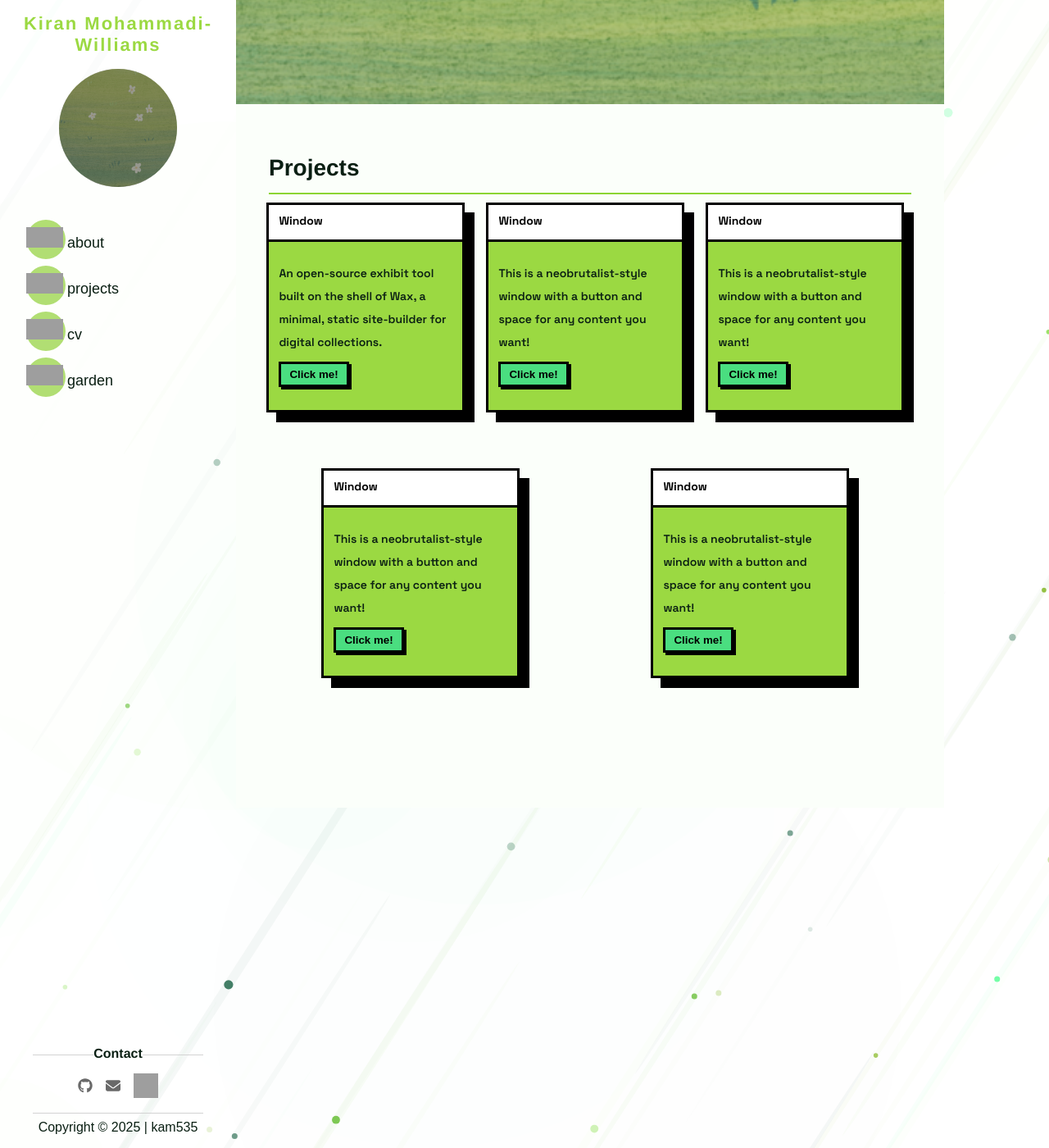
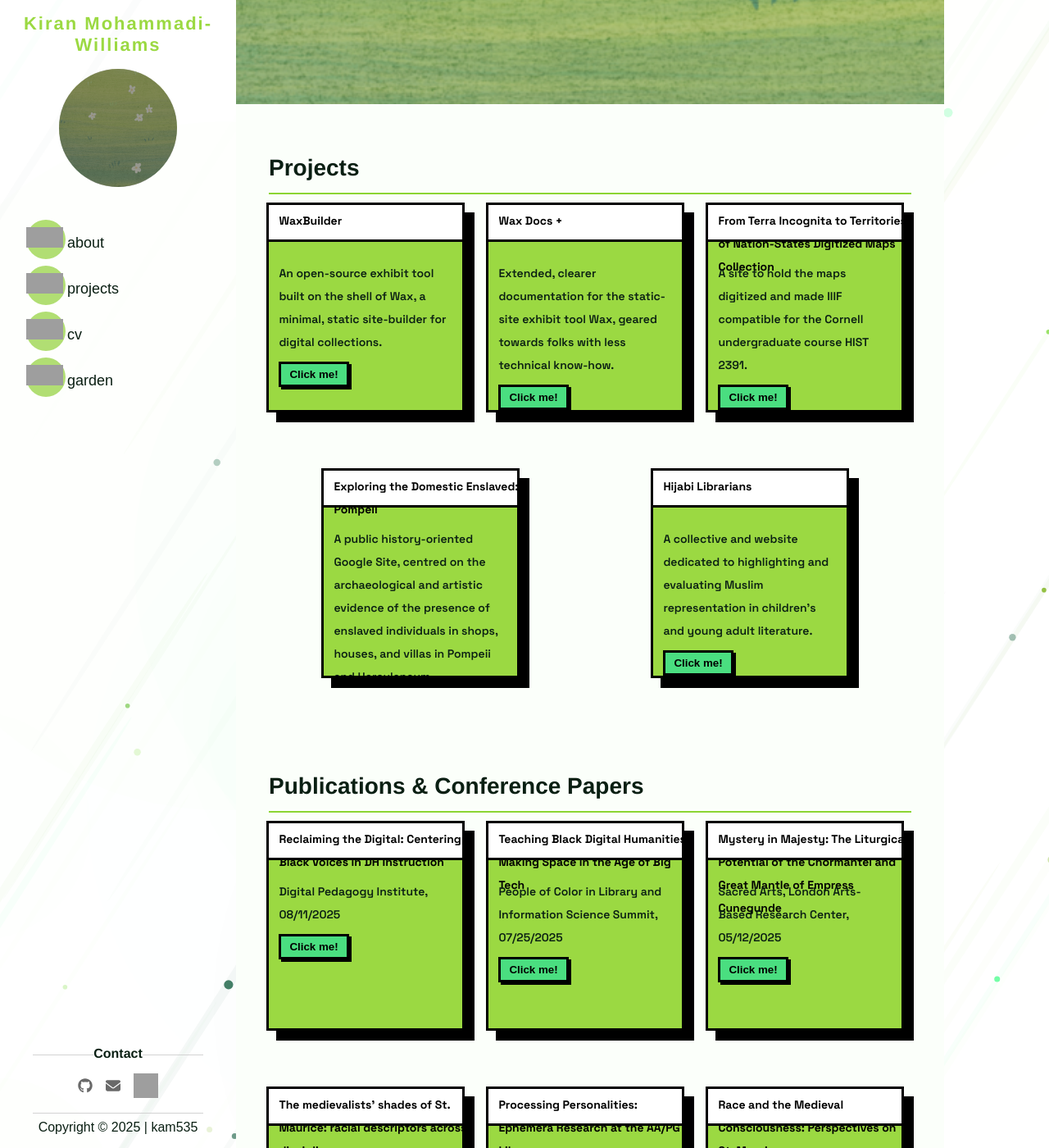
Before and after one commit to green-queen/green-queen.github.io, a Jekyll site: the page built from _pages/projects.md, in a window 1280 px wide and 1400 px high, scrolled down 405 px. Shown: the whole window at 82% size. Built offline with Jekyll 4.4.1, drawn with Linux system fonts in a browser that asks for light colours; some web fonts are replaced; some of the changed text lies outside the part shown; grey boxes are pictures that could not be loaded.

Commit message:
Update projects.md

```diff
--- a/_pages/projects.md
+++ b/_pages/projects.md
@@ -15,142 +15,104 @@ main {
 <hr>
 <div class="card-gallery">
   <div class="card">
-    <div class="head">Window</div>
+    <div class="head">WaxBuilder</div>
     <div class="content">
        An open-source exhibit tool built on the shell of Wax, a minimal, static site-builder for digital collections.
       <br />
       <button class="button">Click me!</button>
     </div>
   </div>
-
   <div class="card">
-    <div class="head">Window</div>
+    <div class="head">Wax Docs +</div>
     <div class="content">
-      This is a neobrutalist-style window with a button and space for any content
-      you want!
+      Extended, clearer documentation for the static-site exhibit tool Wax, geared towards folks with less technical know-how.
       <br />
       <button class="button">Click me!</button>
     </div>
   </div>
-
   <div class="card">
-    <div class="head">Window</div>
+    <div class="head">From Terra Incognita to Territories of Nation-States Digitized Maps Collection</div>
     <div class="content">
-      This is a neobrutalist-style window with a button and space for any content
-      you want!
+      A site to hold the maps digitized and made IIIF compatible for the Cornell undergraduate course HIST 2391.
       <br />
       <button class="button">Click me!</button>
     </div>
   </div>
-
   <div class="card">
-    <div class="head">Window</div>
+    <div class="head">Exploring the Domestic Enslaved: Pompeii</div>
     <div class="content">
-      This is a neobrutalist-style window with a button and space for any content
-      you want!
+      A public history-oriented Google Site, centred on the archaeological and artistic evidence of the presence of enslaved individuals in shops, houses, and villas in Pompeii and Herculaneum.
       <br />
       <button class="button">Click me!</button>
     </div>
   </div>
-
   <div class="card">
-    <div class="head">Window</div>
+    <div class="head">Hijabi Librarians</div>
     <div class="content">
-      This is a neobrutalist-style window with a button and space for any content
-      you want!
+      A collective and website dedicated to highlighting and evaluating Muslim representation in children's and young adult literature.
       <br />
       <button class="button">Click me!</button>
     </div>
   </div>
 </div>
-<!--
-<div class="div-gallery">
-<div class="div-item">
-      <a target="_blank" href="https://green-queen.github.io/waxbuilder/">
-        <img src="https://green-queen.github.io/assets/img/waxbuilder.png" alt="WaxBuilder screenshot" width="600" height="400">
-      </a>
-    <div class="div-title"> WaxBuilder </div>
-    <div class="div-desc">An open-source exhibit tool built on the shell of Wax, a minimal, static site-builder for digital collections.</div>
-  </div>
-  <div class="div-item">
-      <a target="_blank" href="https://green-queen.github.io/wax-documentation/">
-        <img src="https://green-queen.github.io/assets/img/wax-docs.png" alt="Wax Docs + screenshot" width="600" height="400">
-      </a>
-    <div class="div-title">Wax Docs +</div>
-    <div class="div-desc">Extended, clearer documentation for the static-site exhibit tool Wax, geared towards folks with less technical know-how.</div>
-  </div>
-  <div class="div-item">
-      <a target="_blank" href="https://cornell-colab.github.io/hist2391/">
-        <img src="https://green-queen.github.io/assets/img/hist2391-site.png" alt="HIST2931 site screenshot" width="600" height="400">
-      </a>
-    <div class="div-title">From Terra Incognita to Territories of Nation-States Digitized Maps Collection</div>
-    <div class="div-desc">An online exhibit of the maps digitized and made IIIF compatible for the Cornell undergraduate course HIST 2391.</div>
-  </div>
-<div class="div-item">
-      <a target="_blank" href="https://sites.google.com/oberlin.edu/domestic-slavery-pompeii/home">
-        <img src="https://green-queen.github.io/assets/img/pompeii.png" alt="Google Site screenshot" width="600" height="400">
-      </a>
-    <div class="div-title">Exploring the Domestic Enslaved: Pompeii</div>
-    <div class="div-desc">A public history-oriented Google Site, centred on the archaeological and artistic evidence of the presence of enslaved individuals in shops, houses, and villas in Pompeii and Herculaneum.</div>
-</div>
-<div class="div-item">
-      <a target="_blank" href="https://hijabilibrarians.org/">
-        <img src="https://green-queen.github.io/assets/img/hijabi-librarians.png" alt="site homepage screenshot" width="600" height="400">
-      </a>
-    <div class="div-title">Hijabi Librarians</div>
-    <div class="div-desc">A collective and website dedicated to highlighting and evaluating Muslim representation in children's and young adult literature.</div>
-</div>
-</div>
+
 ## Publications & Conference Papers
 <hr>
-<div class="div-gallery">
-  <div class="div-item">
-      <a target="_blank" href="https://uwaterloo.ca/digital-pedagogy-institute/sites/ca.digital-pedagogy-institute/files/uploads/files/2025_dpi_full_schedule_with_abstracts_08_11_25_0.pdf/">
-        <img src="https://uwaterloo.ca/digital-pedagogy-institute/sites/ca.digital-pedagogy-institute/files/uploads/images/dpi_website_image_400x300.png" alt="Cover of a 19th century pamphlet with cameo of woman surrounded by grapes and vines" width="600" height="400">
-      </a>
-    <div class="div-title">Reclaiming the Digital: Centering Black Voices in DH Instruction</div>
-    <div class="div-desc">Digital Pedagogy Institute, 08/11/2025</div>
+<div class="card-gallery">
+  <div class="card">
+    <div class="head">Reclaiming the Digital: Centering Black Voices in DH Instruction</div>
+    <div class="content">
+       Digital Pedagogy Institute, 08/11/2025
+      <br />
+      <button class="button">Click me!</button>
+    </div>
   </div>
-<div class="div-item">
-      <a target="_blank" href="https://digitalcommons.lmu.edu/pocinlis/2025/schedule/22/">
-        <img src="https://digitalcommons.lmu.edu/assets/md5images/07be97542e662c354765cf4cefbf4266.png" alt="Cover of a 19th century pamphlet with cameo of woman surrounded by grapes and vines" width="600" height="400">
-      </a>
-    <div class="div-title">Teaching Black Digital Humanities: Making Space in the Age of Big Tech </div>
-    <div class="div-desc">People of Color in Library and Information Science Summit, 07/25/2025</div>
+  <div class="card">
+    <div class="head">Teaching Black Digital Humanities: Making Space in the Age of Big Tech</div>
+    <div class="content">
+      People of Color in Library and Information Science Summit, 07/25/2025
+      <br />
+      <button class="button">Click me!</button>
+    </div>
   </div>
-  <div class="div-item">
-      <a target="_blank" href="">
-        <img src="https://upload.wikimedia.org/wikipedia/commons/thumb/6/67/Chormantel_Kunigunde%2C_Di%C3%B6zesanmuseum_Bamberg.jpg/2560px-Chormantel_Kunigunde%2C_Di%C3%B6zesanmuseum_Bamberg.jpg" width="600" height="400">
-      </a>
-    <div class="div-title">Mystery in Majesty: The Liturgical Potential of the Chormantel and Great Mantle of Empress Cunegunde</div>
-    <div class="div-desc">Sacred Arts, London Arts-Based Research Center, 05/12/2025</div>
+  <div class="card">
+    <div class="head">Mystery in Majesty: The Liturgical Potential of the Chormantel and Great Mantle of Empress Cunegunde</div>
+    <div class="content">
+      Sacred Arts, London Arts-Based Research Center, 05/12/2025
+      <br />
+      <button class="button">Click me!</button>
+    </div>
   </div>
-  <div class="div-item">
-      <a target="_blank" href="https://scholarworks.wmich.edu/medieval_cong_archive/60/">
-        <img src="https://files.wmich.edu/s3fs-public/2024-08/icms60_event_header1.png" alt="Cover of a 19th century pamphlet with cameo of woman surrounded by grapes and vines" width="600" height="400">
-      </a>
-    <div class="div-title">The medievalists' shades of St. Maurice: racial descriptors across disciplines</div>
-    <div class="div-desc">Intersectional Onomastics, 60th International Congress on Medieval Studies, 05/11/2025</div>
+  <div class="card">
+    <div class="head">The medievalists' shades of St. Maurice: racial descriptors across disciplines</div>
+    <div class="content">
+     Intersectional Onomastics, 60th International Congress on Medieval Studies, 05/11/2025
+      <br />
+      <button class="button">Click me!</button>
+    </div>
   </div>
-  <div class="div-item">
-      <a target="_blank" href="https://blog.library.si.edu/blog/2023/09/06/processing-personalities-ephemera-research-at-the-aa-pg-library/">
-        <img src="https://blog.library.si.edu/wp-content/uploads/2023/08/Williams-2-1.jpg" alt="Cover of a 19th century pamphlet with cameo of woman surrounded by grapes and vines" width="600" height="400">
-      </a>
-    <div class="div-title"> Processing Personalities: Ephemera Research at the AA/PG Library </div>
-    <div class="div-desc">Smithsonian Libraries and Archives Unbound, 09/06/2023</div>
+  <div class="card">
+    <div class="head">Processing Personalities: Ephemera Research at the AA/PG Library</div>
+    <div class="content">
+      Smithsonian Libraries and Archives Unbound, 09/06/2023
+      <br />
+      <button class="button">Click me!</button>
+    </div>
   </div>
-  <div class="div-item">
-      <a target="_blank" href="https://oberlinost.wordpress.com/2023/03/02/race-and-the-medieval-consciousness-perspectives-on-st-maurice/#:~:text=Maurice%3A%20he%20appeared%20in%20the,accepted%20by%20medieval%20Christians%20for">
-        <img src="https://cdn.shopify.com/s/files/1/0296/7067/0384/t/47/assets/800px-magdeburger_dom_cathedral_47619280472-1681309981396.jpg?v=1681309982" alt="Wax Docs + screenshot" width="600" height="400">
-      </a>
-    <div class="div-title">Race and the Medieval Consciousness: Perspectives on St. Maurice</div>
-    <div class="div-desc">On Second Thought, Fall 2022</div>
+  <div class="card">
+    <div class="head">Race and the Medieval Consciousness: Perspectives on St. Maurice</div>
+    <div class="content">
+      On Second Thought, Fall 2022
+      <br />
+      <button class="button">Click me!</button>
+    </div>
   </div>
-  <div class="div-item">
-      <a target="_blank" href="https://mackseyjournal.scholasticahq.com/article/28009-the-wand-chooses-the-wizard-distinctions-of-greco-roman-staffs-rods-and-wands-in-ritual-and-myth">
-        <img src="https://s3.amazonaws.com/production.scholastica/article/28009/large/watercolors_large_2.jpg?1630513038" alt="Blue and purple watercolour background" width="600" height="400">
-      </a>
-    <div class="div-title">The Wand Chooses the Wizard: Distinctions of Greco-Roman Staffs, Rods, and Wands in Ritual and Myth</div>
-    <div class="div-desc">The Macksey Journal, 2 (1), 09/13/2021</div>
+  <div class="card">
+    <div class="head">The Wand Chooses the Wizard: Distinctions of Greco-Roman Staffs, Rods, and Wands in Ritual and Myth</div>
+    <div class="content">
+      The Macksey Journal, 2 (1), 09/13/2021
+      <br />
+      <button class="button">Click me!</button>
+    </div>
   </div>
--->
+</div>
```
